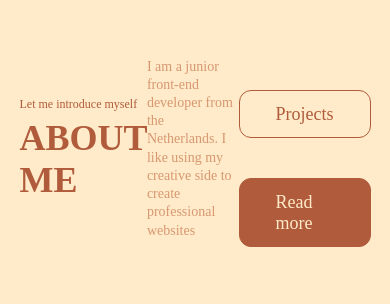
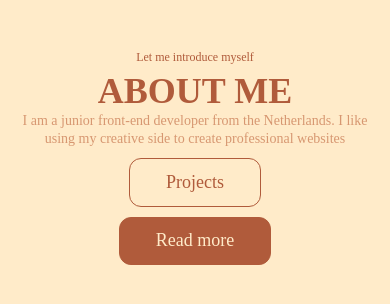
Before and after one commit to EssieQ/project-portfolio, a React (Create React App) app: page / in a window 390 px wide. Shown: the part 924-1228 px from the top of the page. Built offline with nearby package versions, Linux system fonts and the light colour scheme.

Commit message:
Responsive about section

```diff
--- a/src/components/AboutSection.js
+++ b/src/components/AboutSection.js
@@ -12,6 +12,22 @@ const AboutSectionStyle = styled.div`
   }
   .section-title {
     text-align: left;
+  }
+  @media only screen and (max-width: 768px) {
+    .container {
+      flex-direction: column;
+      text-align: center;
+    }
+    .section-title {
+      text-align: center;
+    }
+    .about-section-buttons {
+      flex-direction: column;
+      gap: 0;
+      .button-wrapper {
+        width: 100%;
+      }
+    }
   }
 `;
 
--- a/src/components/Button.js
+++ b/src/components/Button.js
@@ -22,6 +22,7 @@ const ButtonStyle = styled.div`
   @media only screen and (max-width: 768px) {
     .button {
       font-size: 1.8rem;
+      margin-top: -1rem;
     }
   }
 `;
@@ -32,7 +33,7 @@ export default function Button({
   outline = false,
 }) {
   return (
-    <ButtonStyle outline={outline}>
+    <ButtonStyle outline={outline} className="button-wrapper">
       <Link className="button" to={btnLink}>
         {btnText}
       </Link>
--- a/src/components/HeroSection.js
+++ b/src/components/HeroSection.js
@@ -114,6 +114,9 @@ const HeroStyles = styled.div`
         font-size: 2.5rem;
       }
     }
+    .button {
+      margin-top: 2rem;
+    }
   }
 `;
 
@@ -141,8 +144,11 @@ export default function HeroSection() {
                   />
                 </p>
               </PText>
-              <Button btnLink="/projects" btnText="click to see my work" />
+              <span className="button">
+                <Button btnLink="/projects" btnText="click to see my work" />
+              </span>
             </div>
+
             <div className="hero-social">
               <p>
                 Connect with me on
```
